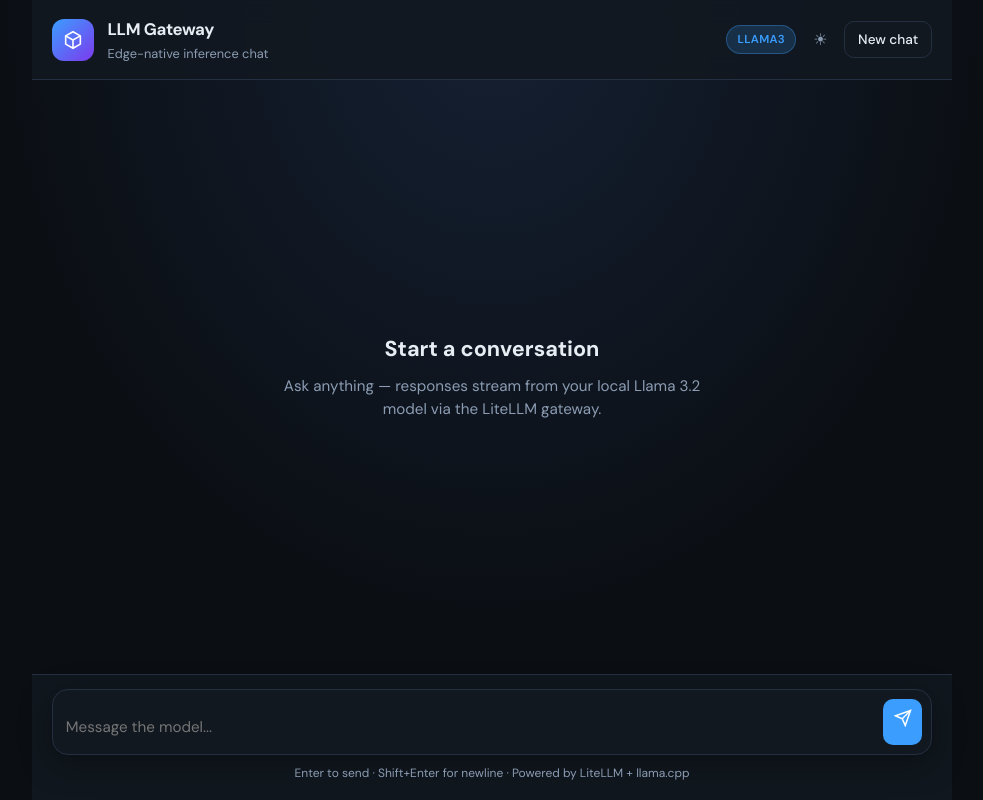
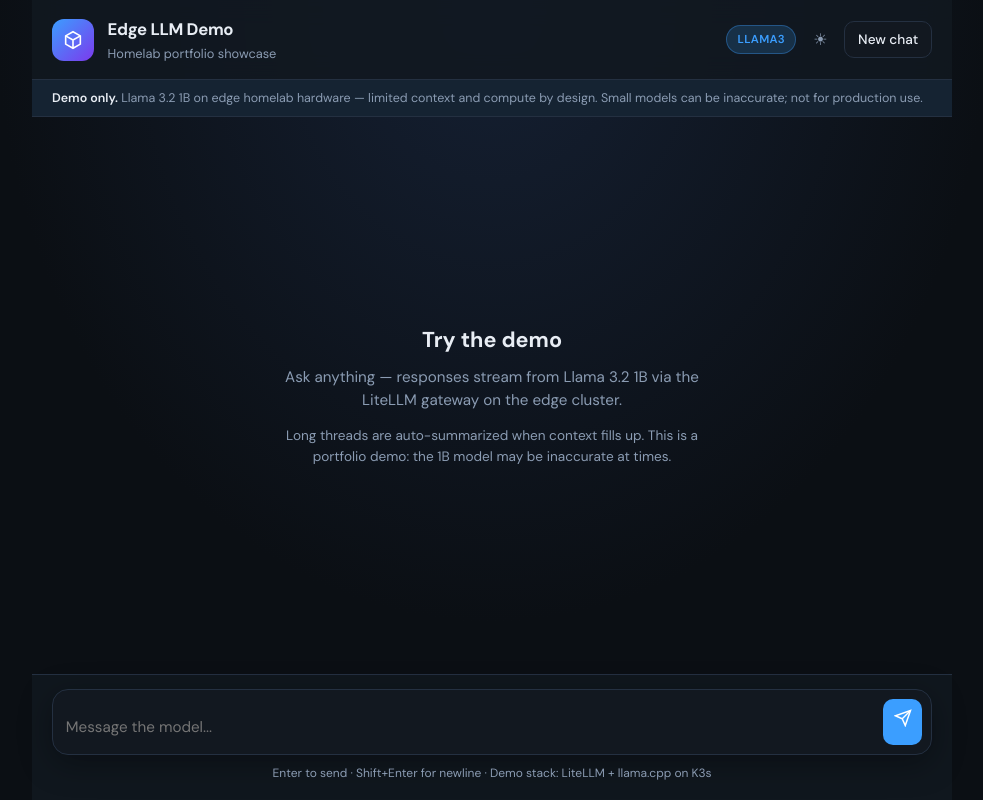
Before and after one commit to jmgb27/dev-llm-ml-ops-portfolio, a FastAPI app: page / in a window 1280 px wide. Shown: the whole page, without its empty margins (148-1131 px from the left). Run offline with FastAPI, Linux system fonts and the light colour scheme.

Commit message:
Enhance Chat UI and configuration for Edge LLM Demo
- Updated `litellm_config.yaml` to include `model_info` with `max_input_tokens` and `max_tokens` settings.
- Revised `README.md` to reflect the new Edge LLM Demo, clarifying its purpose as a homelab portfolio project.
- Renamed Chat UI to Edge LLM Demo in various files, including `chat-ui/README.md`, `chat-ui/app/main.py`, and static assets.
- Added a disclaimer in the UI to indicate demo limitations and potential inaccuracies of the 1B model.
- Improved user interface elements and styles for better clarity and presentation in the demo application.

```diff
--- a/chat-ui/app/main.py
+++ b/chat-ui/app/main.py
@@ -23,7 +23,7 @@ UPSTREAM_TIMEOUT = float(os.environ.get("UPSTREAM_TIMEOUT", "180"))
 
 STATIC_DIR = Path(__file__).parent / "static"
 
-app = FastAPI(title="LLM Chat UI", version="1.0.0")
+app = FastAPI(title="Edge LLM Demo", version="1.0.0")
 
 
 class ChatMessage(BaseModel):
@@ -37,6 +37,31 @@ class ChatRequest(BaseModel):
 
 def _sse_error(message: str) -> str:
     return f"data: {json.dumps({'error': message})}\n\n"
+
+
+def _extract_upstream_error(body: bytes, status_code: int) -> str:
+    default = f"Upstream error ({status_code})."
+    if not body:
+        return default
+    try:
+        payload = json.loads(body)
+    except json.JSONDecodeError:
+        text = body.decode(errors="replace").strip()
+        return text[:300] if text else default
+
+    error = payload.get("error")
+    if isinstance(error, dict):
+        message = error.get("message") or error.get("detail")
+        if message:
+            return str(message)
+    if isinstance(error, str):
+        return error
+
+    message = payload.get("message") or payload.get("detail")
+    if message:
+        return str(message)
+
+    return default
 
 
 @app.get("/healthz")
@@ -79,7 +104,14 @@ async def chat(request: ChatRequest) -> StreamingResponse:
                         yield _sse_error("Rate limit exceeded. Please wait and try again.")
                         return
                     if response.status_code >= 400:
-                        yield _sse_error(f"Upstream error ({response.status_code}).")
+                        body = await response.aread()
+                        detail = _extract_upstream_error(body, response.status_code)
+                        logger.warning(
+                            "LiteLLM returned %s: %s",
+                            response.status_code,
+                            detail,
+                        )
+                        yield _sse_error(detail)
                         return
 
                     async for line in response.aiter_lines():
--- a/chat-ui/app/static/app.js
+++ b/chat-ui/app/static/app.js
@@ -14,6 +14,7 @@
     const newChatBtn = document.getElementById("new-chat");
     const themeToggle = document.getElementById("theme-toggle");
   const modelBadge = document.getElementById("model-badge");
+  const disclaimerEl = document.getElementById("disclaimer");
   const toastContainer = document.getElementById("toast-container");
 
     let messages = [];
@@ -53,8 +54,9 @@
   function renderEmptyState() {
     chatEl.innerHTML = `
       <div class="chat__empty">
-        <h2>Start a conversation</h2>
-        <p>Ask anything — responses stream from your local Llama 3.2 model via the LiteLLM gateway.</p>
+        <h2>Try the demo</h2>
+        <p>Ask anything — responses stream from Llama&nbsp;3.2&nbsp;1B via the LiteLLM gateway on the edge cluster.</p>
+        <p class="chat__empty-note">Long threads are auto-summarized when context fills up. This is a portfolio demo: the 1B model may be inaccurate at times.</p>
       </div>
     `;
   }
@@ -79,7 +81,10 @@
         const contentEl = document.createElement("div");
         contentEl.className = "message__content";
         if (content) {
-      contentEl.innerHTML = role === "assistant" ? renderMarkdown(content) : escapeHtml(content);
+            contentEl.innerHTML =
+                role === "assistant"
+                    ? renderMarkdown(content)
+                    : escapeHtml(content);
         }
 
         bubble.append(roleLabel, contentEl);
@@ -163,7 +168,9 @@
             empty.remove();
         }
 
-    const { wrapper, contentEl } = createMessageElement("assistant", "", { typing: true });
+        const { wrapper, contentEl } = createMessageElement("assistant", "", {
+            typing: true,
+        });
         chatEl.appendChild(wrapper);
 
         while (true) {
@@ -183,7 +190,7 @@
                 },
                 (error) => {
                     throw new Error(error);
-        }
+                },
             );
         }
 
@@ -212,7 +219,9 @@
         } catch (error) {
             showToast(error.message || "Something went wrong.");
             messages.pop();
-      const userMessages = chatEl.querySelectorAll('.message[data-role="user"]');
+            const userMessages = chatEl.querySelectorAll(
+                '.message[data-role="user"]',
+            );
             userMessages[userMessages.length - 1]?.remove();
             if (!messages.length) {
                 renderEmptyState();
@@ -245,9 +254,15 @@
         if (data.model) {
           modelBadge.textContent = data.model;
         }
+        if (data.max_context_tokens && disclaimerEl) {
+          const contextK = Math.round(data.max_context_tokens / 1024);
+          disclaimerEl.innerHTML =
+            `<strong>Demo only.</strong> Llama&nbsp;3.2&nbsp;1B on edge homelab hardware — ` +
+            `${contextK}K context, limited RAM/CPU. Small models can be inaccurate; not for production use.`;
+        }
       }
     } catch {
-      // Non-fatal — default badge text is fine.
+      // Non-fatal — default disclaimer text is fine.
     }
   }
 
--- a/chat-ui/app/static/index.html
+++ b/chat-ui/app/static/index.html
@@ -3,7 +3,7 @@
   <head>
     <meta charset="UTF-8" />
     <meta name="viewport" content="width=device-width, initial-scale=1.0" />
-    <title>LLM Gateway Chat</title>
+    <title>Edge LLM Demo</title>
     <link rel="stylesheet" href="/static/styles.css" />
     <link rel="preconnect" href="https://fonts.googleapis.com" />
     <link rel="preconnect" href="https://fonts.gstatic.com" crossorigin />
@@ -23,8 +23,8 @@
             </svg>
           </div>
           <div>
-            <h1>LLM Gateway</h1>
-            <p class="header__subtitle">Edge-native inference chat</p>
+            <h1>Edge LLM Demo</h1>
+            <p class="header__subtitle">Homelab portfolio showcase</p>
           </div>
         </div>
         <div class="header__actions">
@@ -36,6 +36,11 @@
           <button type="button" class="btn btn--secondary" id="new-chat">New chat</button>
         </div>
       </header>
+
+      <p class="disclaimer" id="disclaimer">
+        <strong>Demo only.</strong>
+        Llama&nbsp;3.2&nbsp;1B on edge homelab hardware — limited context and compute by design. Small models can be inaccurate; not for production use.
+      </p>
 
       <main class="chat" id="chat" aria-live="polite" aria-label="Chat messages"></main>
 
@@ -57,7 +62,7 @@
               </svg>
             </button>
           </div>
-          <p class="composer__hint">Enter to send · Shift+Enter for newline · Powered by LiteLLM + llama.cpp</p>
+          <p class="composer__hint">Enter to send · Shift+Enter for newline · Demo stack: LiteLLM + llama.cpp on K3s</p>
         </form>
       </footer>
     </div>
--- a/chat-ui/app/static/styles.css
+++ b/chat-ui/app/static/styles.css
@@ -54,10 +54,25 @@ body {
 
 .app {
     display: grid;
-  grid-template-rows: auto 1fr auto;
+    grid-template-rows: auto auto 1fr auto;
     height: 100dvh;
     max-width: 920px;
     margin: 0 auto;
+}
+
+.disclaimer {
+    margin: 0;
+    padding: 0.55rem 1.25rem;
+    font-size: 0.78rem;
+    line-height: 1.45;
+    color: var(--text-muted);
+    background: color-mix(in srgb, var(--accent) 8%, var(--bg-elevated));
+    border-bottom: 1px solid var(--border);
+}
+
+.disclaimer strong {
+    color: var(--text);
+    font-weight: 600;
 }
 
 .header {
@@ -133,7 +148,10 @@ body {
     border-radius: 10px;
     font: inherit;
     cursor: pointer;
-  transition: background 0.15s ease, transform 0.1s ease, opacity 0.15s ease;
+    transition:
+        background 0.15s ease,
+        transform 0.1s ease,
+        opacity 0.15s ease;
 }
 
 .btn:active:not(:disabled) {
@@ -218,6 +236,12 @@ body {
 .chat__empty p {
     margin: 0;
     font-size: 0.95rem;
+}
+
+.chat__empty-note {
+    margin-top: 0.75rem !important;
+    font-size: 0.85rem !important;
+    color: var(--text-muted);
 }
 
 .message {
--- a/k8s/gateway/litellm-config.yaml
+++ b/k8s/gateway/litellm-config.yaml
@@ -15,6 +15,9 @@ data:
               api_base: http://llama-cpp:8080/v1
               api_key: sk-dummy-upstream
               max_parallel_requests: 4
+            model_info:
+              max_input_tokens: 4096
+              max_tokens: 4096
             rpm: 60
             tpm: 80000
 
--- a/litellm_config.yaml
+++ b/litellm_config.yaml
@@ -6,6 +6,9 @@ model_list:
           api_key: sk-dummy-upstream
           # Match llama.cpp --parallel slots; excess traffic queues in Redis
           max_parallel_requests: 4
+      model_info:
+          max_input_tokens: 4096
+          max_tokens: 4096
       # Perimeter rate limits — hard 429 when exceeded (see enforce_model_rate_limits)
       rpm: 60
       tpm: 80000
```
Also changed, not shown: chat-ui/tests/test_proxy.py (+3 -1 lines), README.md, chat-ui/README.md. Lines whose indentation alone changed are shown as unchanged.
